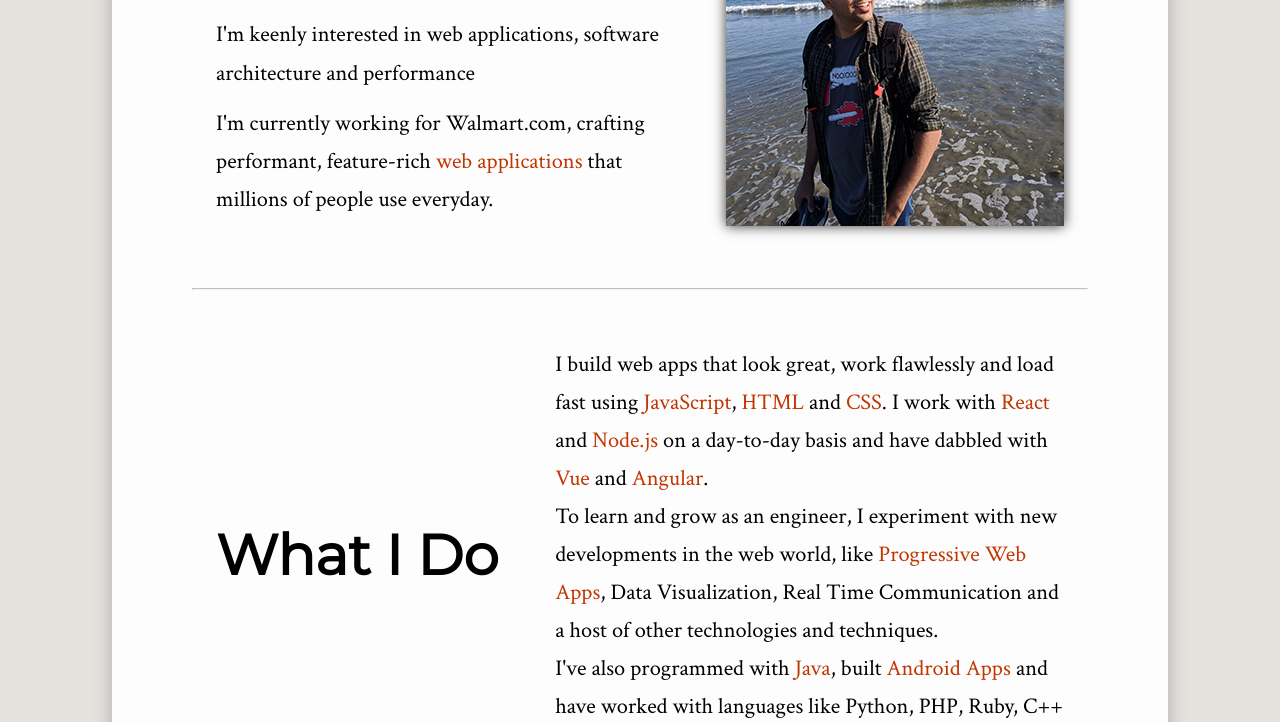
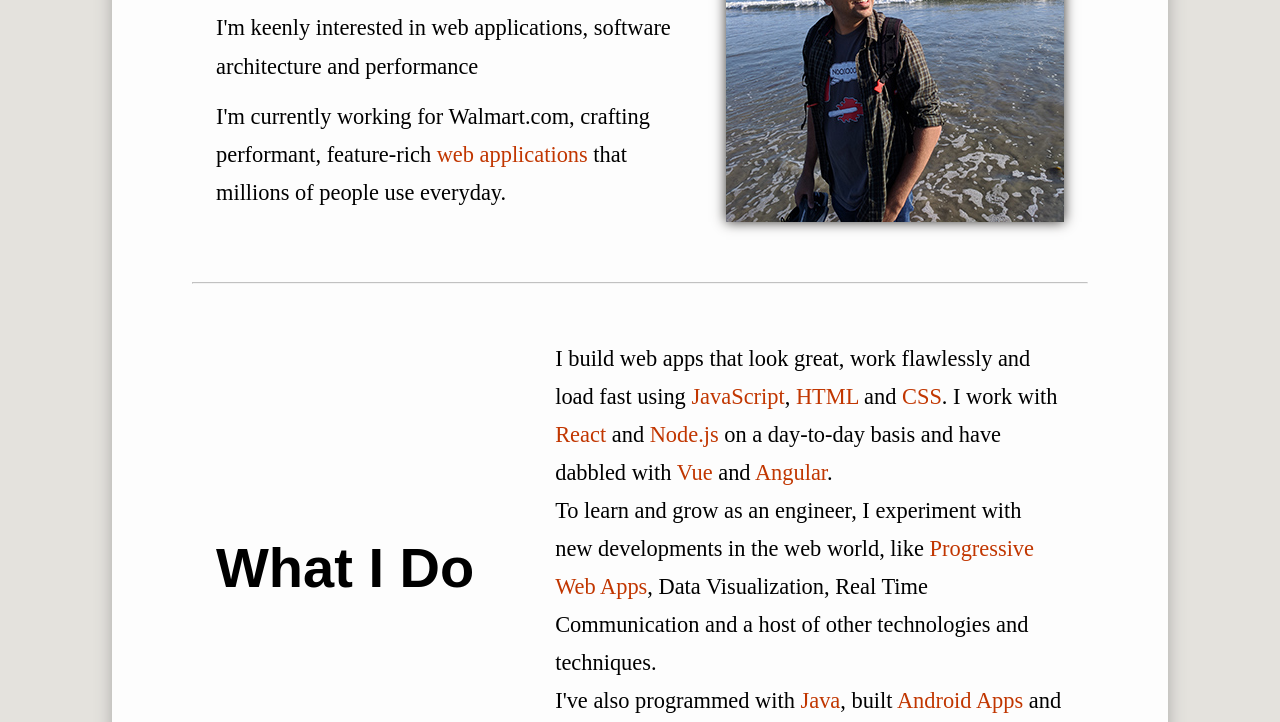
Before and after one commit to ShlokD/about-me, a website: page index.html in a window 1280 px wide. Shown: the part 416-1138 px from the top of the page. Drawn offline with Linux system fonts and the light colour scheme; a web font is replaced by a local one.

Commit message:
Add font-face

```diff
--- a/scss/app.scss
+++ b/scss/app.scss
@@ -1,4 +1,22 @@
-@import url('https://fonts.googleapis.com/css?family=Crimson+Text|Montserrat');
+/* latin */
+@font-face {
+  font-family: 'Crimson Text';
+  font-style: normal;
+  font-weight: 400;
+  font-display: auto;
+  src: local('Crimson Text Regular'), local('CrimsonText-Regular'), url(https://fonts.gstatic.com/s/crimsontext/v10/wlp2gwHKFkZgtmSR3NB0oRJfbwhTIfFd3A.woff2) format('woff2');
+  unicode-range: U+0000-00FF, U+0131, U+0152-0153, U+02BB-02BC, U+02C6, U+02DA, U+02DC, U+2000-206F, U+2074, U+20AC, U+2122, U+2191, U+2193, U+2212, U+2215, U+FEFF, U+FFFD;
+}
+
+/* latin */
+@font-face {
+  font-family: 'Montserrat';
+  font-style: normal;
+  font-weight: 400;
+  font-display: auto;
+  src: local('Montserrat Regular'), local('Montserrat-Regular'), url(https://fonts.gstatic.com/s/montserrat/v14/JTUSjIg1_i6t8kCHKm459WlhyyTh89Y.woff2) format('woff2');
+  unicode-range: U+0000-00FF, U+0131, U+0152-0153, U+02BB-02BC, U+02C6, U+02DA, U+02DC, U+2000-206F, U+2074, U+20AC, U+2122, U+2191, U+2193, U+2212, U+2215, U+FEFF, U+FFFD;
+}
 
 $font-montserrat: 'Montserrat', sans-serif;
 $font-crimson: 'Crimson Text', serif;
```
Also changed, not shown: dist/css/app.css.
